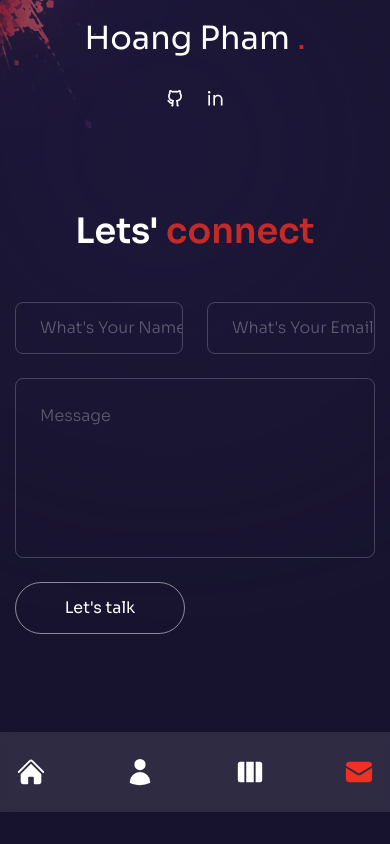
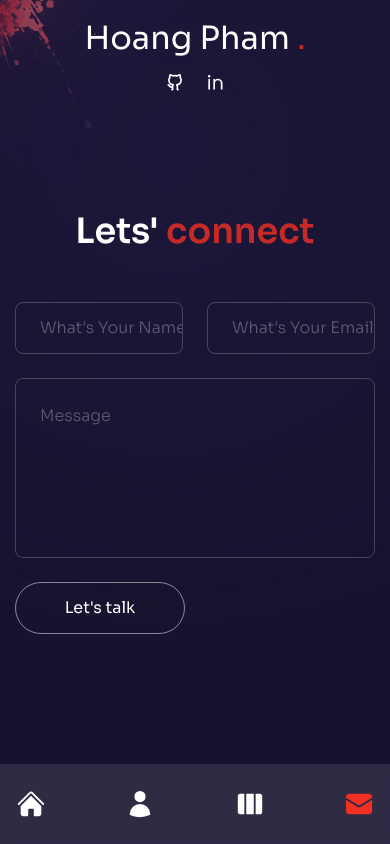
Before and after one commit to Hoangpham2603/Hpresume2, a Next.js app: page /contact in a window 390 px wide. Built offline with nearby package versions, Linux system fonts and the light colour scheme.

Commit message:
fixing nav

```diff
--- a/components/Header.jsx
+++ b/components/Header.jsx
@@ -8,7 +8,7 @@
   return (
     <header className="absolute z-30 w-full flex items-center px-16 xl:px-0 xl:h-[90px]">
       <div className="container mx-auto">
-        <div className="flex flex-col lg:flex-row justify-between items-center mt-3 gap-y-6">
+        <div className="flex flex-col lg:flex-row justify-between items-center mt-3 gap-y-2">
           {/* Logo */}
           <Link href={"/"}>
             {/* <Image
--- a/components/Nav.jsx
+++ b/components/Nav.jsx
@@ -36,8 +36,8 @@
   const router = useRouter();
   const pathName = router.pathname;
   return (
-    <nav className="flex flex-col items-center xl:justify-center gap-y-4 fixed h-max bottom-0 mt-auto xl:right-[2%] z-50 top-0 w-full  xl:w-16 xl:max-w-md py-8 xl:h-screen">
-      <div className="flex w-full xl:flex-col items-center justify-between xl:justify-center gap-y-10 px-4 py-8 md:px-40 bg-white/10 xl:h-max backdrop-blur-sm text-3xl xl:text-xl xl:rounded-full xl:px-0 h-[80px]">
+    <nav className="flex flex-col items-center xl:justify-center gap-y-4 fixed h-max bottom-0 mt-auto xl:right-[2%] z-50 top-0 w-full  xl:w-16 xl:max-w-md  xl:h-screen">
+      <div className="flex w-full xl:flex-col items-center justify-between xl:justify-center gap-y-10 px-4 py-8 md:px-40  bg-white/10 xl:h-max backdrop-blur-sm text-3xl xl:text-xl xl:rounded-full xl:px-0 h-[80px]">
         {navData.map((link, index) => {
           return (
             <Link
```
